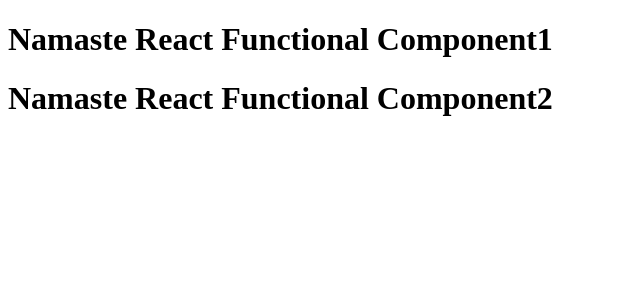
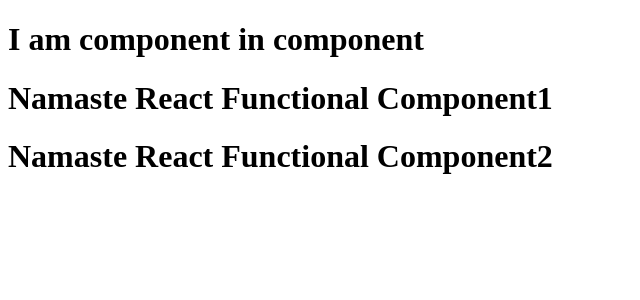
Before and after one commit to Avdhesh007/namaste-react, a React (Vite) app: page / in a window 1280 px wide. Shown: the top 300 px of the page, without its empty margins (0-640 px from the left). Built offline with nearby package versions, Linux system fonts and the light colour scheme.

Commit message:
component composition

```diff
--- a/App.js
+++ b/App.js
@@ -1,21 +1,24 @@
 import React from "react";
 import ReactDOM from "react-dom/client";
 
-// React Element
-const jsxHeading = (
+// React Functional Component
+const Title = () => (
 <h1 className="head" tabIndex="5">
-    Namaste React using JSX</h1>
+   I am component in component</h1>
     );
-    console.log(jsxHeading);
 
 
 // React Functional Component
+// Component Composition
 const HeadingComponent = () => (
     <div>
+        <Title/>
         <h1 className="heading"> Namaste React Functional Component1</h1>
         <h1 className="heading2"> Namaste React Functional Component2</h1>
     </div>
 )
 
+
+
 const root = ReactDOM.createRoot(document.getElementById("root"));
 root.render(<HeadingComponent/>)
```
